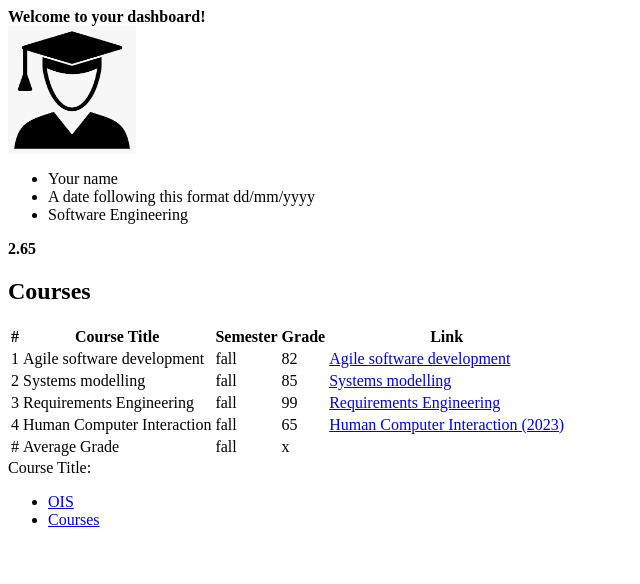
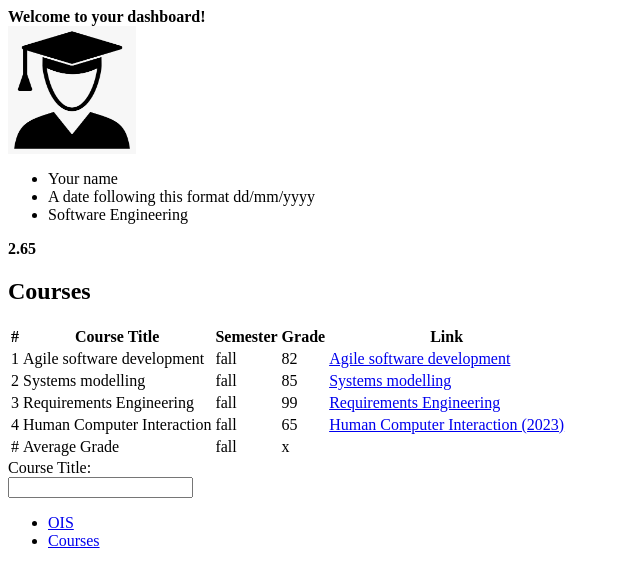
Before and after one commit to AnettSandberg/Web_Application_Dev, a plain HTML site: page index.html in a window 1280 px wide. Shown: the whole page, without its empty margins (0-640 px from the left). Drawn offline with Linux system fonts and the light colour scheme.

Commit message:
Update index.html

```diff
--- a/index.html
+++ b/index.html
@@ -82,6 +82,7 @@
 
   <form>
     <label for="course_title">Course Title: </label><br>
+    <input type="text" name="course_title"><br>
   </form>
 
   <footer>
```
